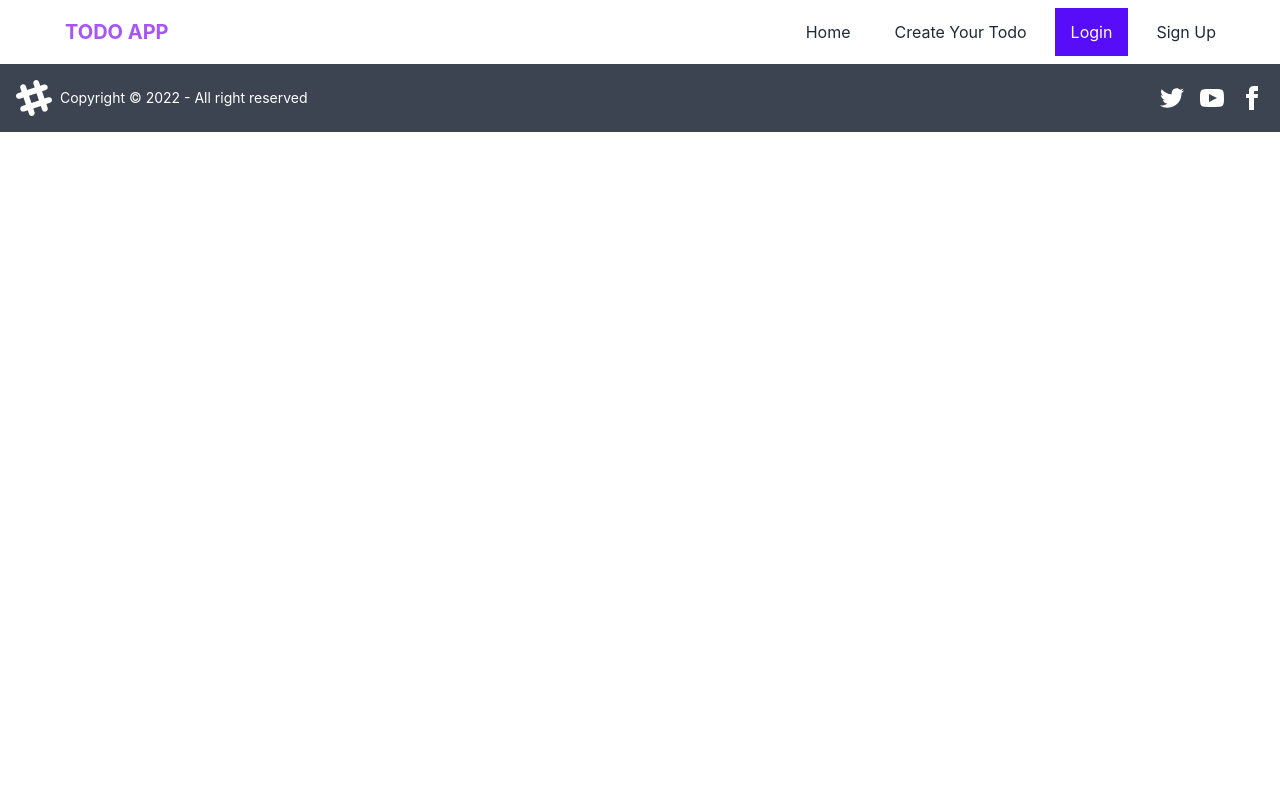
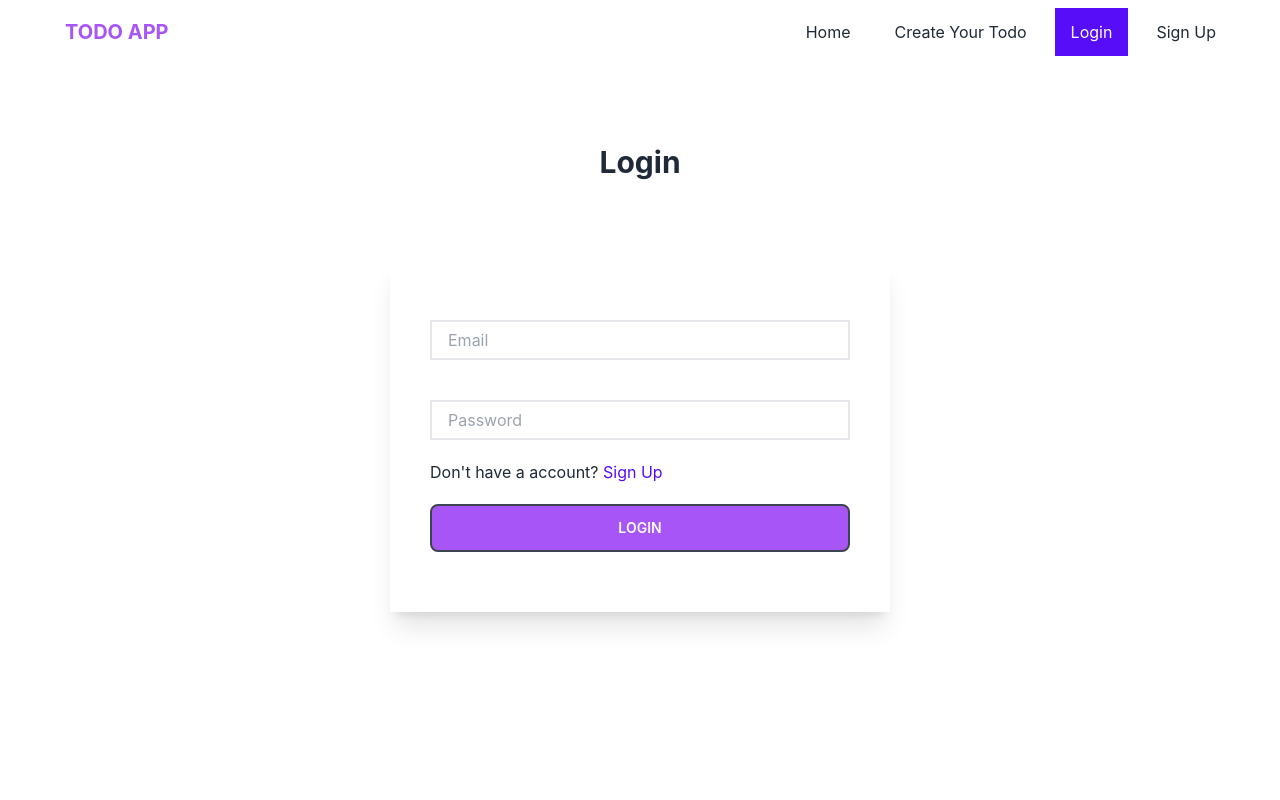
Before and after one commit to Abidur-Rahman-Chowdhury/todo-app-client, a React (Create React App) app: page /login in a window 1280 px wide. Shown: the top 800 px of the page. Built offline with nearby package versions, Linux system fonts and the light colour scheme.

Commit message:
done login

```diff
--- /dev/null
+++ b/src/API/baseUrl.js
@@ -0,0 +1 @@
+// export const baseUrl =
--- a/src/App.js
+++ b/src/App.js
@@ -2,7 +2,8 @@ import { Route, Routes } from 'react-router-dom';
 import Footer from './Pages/Footer';
 import Header from './Pages/Header';
 import Home from './Pages/Home';
-import Login from './Pages/Login';
+import Login from './Pages/Login/Login';
+
 
 function App() {
   return (
--- a/src/Pages/Login.js
+++ /dev/null
@@ -1,11 +0,0 @@
-import React from 'react';
-
-const Login = () => {
-    return (
-        <div>
-
-        </div>
-    );
-};
-
-export default Login;
--- /dev/null
+++ b/src/Pages/Login/Login.js
@@ -0,0 +1,38 @@
+import React from 'react';
+import { useSignInWithEmailAndPassword } from 'react-firebase-hooks/auth';
+import { Link } from 'react-router-dom';
+import auth from '../../firebase.init';
+const Login = () => {
+  const [
+    signInWithEmailAndPassword,
+    user,
+    loading,
+    error,
+  ] = useSignInWithEmailAndPassword(auth);
+  const handelLogin = (e) => {
+    e.preventDefault();
+    const email = e.target.email.value;
+    const password = e.target.password.value;
+    console.log(email, password);
+    signInWithEmailAndPassword(email, password);
+
+  }
+  return (
+    <>
+      <h2 className="text-center mt-20 text-3xl font-bold">Login</h2>
+
+      <div className="flex w-[500px] p-10 shadow-xl mx-auto bg-base-100 justify-center mt-20 mb-[500px]">
+        <div className="card w-full bg-base-100 ">
+          <form className='w-full h-full' onSubmit={handelLogin}>
+            <input type="email" placeholder='Email' name="email" className='w-full h-[40px] my-5 px-4 border-2' />
+            <input type="password" placeholder='Password' name="password" className='w-full h-[40px] my-5 px-4 border-2' />
+            <p>Don't have a account? <Link to='/signup' className='link no-underline cursor-pointer text-primary'>Sign Up</Link></p>
+            <input type="submit"  value="Login" className='w-full h-[40px] my-5 px-4 border-2 bg-purple-500 btn' />
+          </form>
+        </div>
+      </div>
+    </>
+  );
+};
+
+export default Login;
--- a/src/firebase.init.js
+++ b/src/firebase.init.js
@@ -1,17 +1,17 @@
 // Import the functions you need from the SDKs you need
 import { initializeApp } from "firebase/app";
-import getAuth from 'firebase/auth';
+import {getAuth} from "firebase/auth";
 // TODO: Add SDKs for Firebase products that you want to use
 // https://firebase.google.com/docs/web/setup#available-libraries
 
 // Your web app's Firebase configuration
 const firebaseConfig = {
-  apiKey: "AIzaSyC5XXsbm7LBtKVcZmbCeezzhWMvj1iSlR0",
-  authDomain: "todo-app-c6190.firebaseapp.com",
-  projectId: "todo-app-c6190",
-  storageBucket: "todo-app-c6190.appspot.com",
-  messagingSenderId: "696332111715",
-  appId: "1:696332111715:web:17455f9314998f48f6cd56"
+  apiKey: process.env.REACT_APP_apiKey,
+  authDomain: process.env.REACT_APP_authDomain,
+  projectId: process.env.REACT_APP_projectId,
+  storageBucket: process.env.REACT_APP_storageBucket,
+  messagingSenderId: process.env.REACT_APP_messagingSenderId,
+  appId: process.env.REACT_APP_appId,
 };
 
 // Initialize Firebase
```
